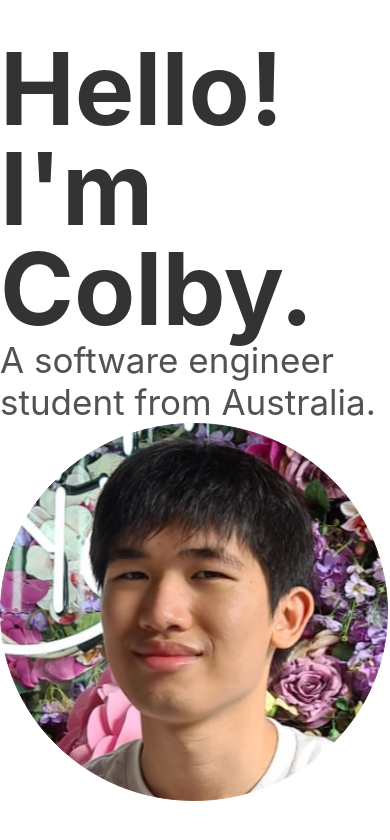
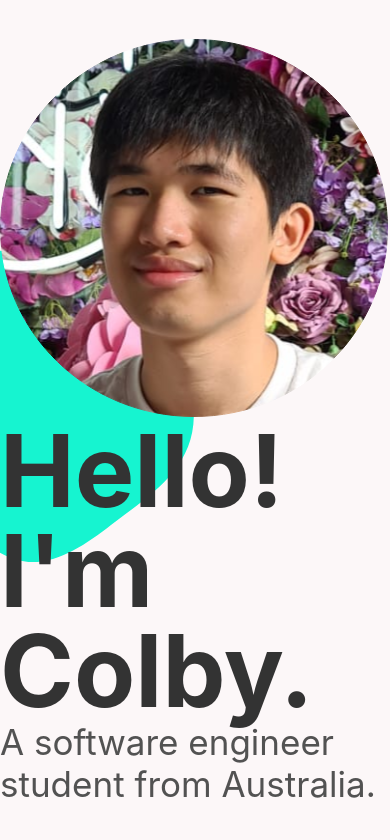
Before and after one commit to ColbyRehn/portfolio, a React (Create React App) app: page / in a window 390 px wide. Shown: the top 840 px of the page. Built offline with nearby package versions, Linux system fonts and the light colour scheme.

Commit message:
finished desktop Home page

```diff
--- a/src/App.css
+++ b/src/App.css
@@ -4,19 +4,31 @@
   display: flex;
   justify-content: center;
   align-items: center;
+  position: relative;
   height: 100vh;
+  width: 100vw;
 }
 
-.Home-page {
+#Blob-bg {
+  z-index: 2;
+  height: 80vw;
+  width: 75vw;
   position: absolute;
-  background: #FCF7F8;
+  transform: translate(-49%,-5%);
 }
 
-.Home-content-section {
-  display: flex;
-  align-items: center;
-  justify-content: flex-start;
+#Home-page {
+  background: #FCF7F8;
   position: relative;
+}
+
+#Home-section {
+  z-index: 3;
+  width: 1000px;
+}
+
+#Profile-picture {
+  float: right;
 }
 
 .Home-heading {
@@ -36,10 +48,13 @@
   color: #525252;
 }
 
-.Profile-picture {
-  vertical-align: middle;
+
+@media only screen and (max-width: 1000px) {
+  #Home-section {
+    width: 500px;
+  }
+
+  #Profile-picture {
+    float: none;
+  }
 }
-
-@media only screen and (max-width: 600px) {
-
-}
--- a/src/App.js
+++ b/src/App.js
@@ -1,15 +1,17 @@
 import './App.css';
+import blob from './blob.svg'
 import profile from './profile.svg'
 
 function App() {
   return (
   <div id="Home-page" class="Page-container">
-    <section id="Home-content-section">
-      <text class="Home-heading">Hello!<br /></text>
-      <text class="Home-heading">I'm Colby.<br /></text>
-      <text class="Home-subheading">A software engineer<br /></text>
-      <text class="Home-subheading">student from Australia.<br /></text>
-      <img id="Profile-picture" src={profile} alt="Colby Rehn"/>
+    <img id="Blob-bg" src={blob} alt="blob"/>
+    <section id="Home-section">
+        <img id="Profile-picture" src={profile} alt="Colby"/>
+        <text class="Home-heading">Hello!<br/></text>
+        <text class="Home-heading">I'm Colby.<br/></text>
+        <text class="Home-subheading">A software engineer<br/></text>
+        <text class="Home-subheading">student from Australia.</text>
     </section>
   </div>
   );
```
Also changed, not shown: src/blob.svg (added).
